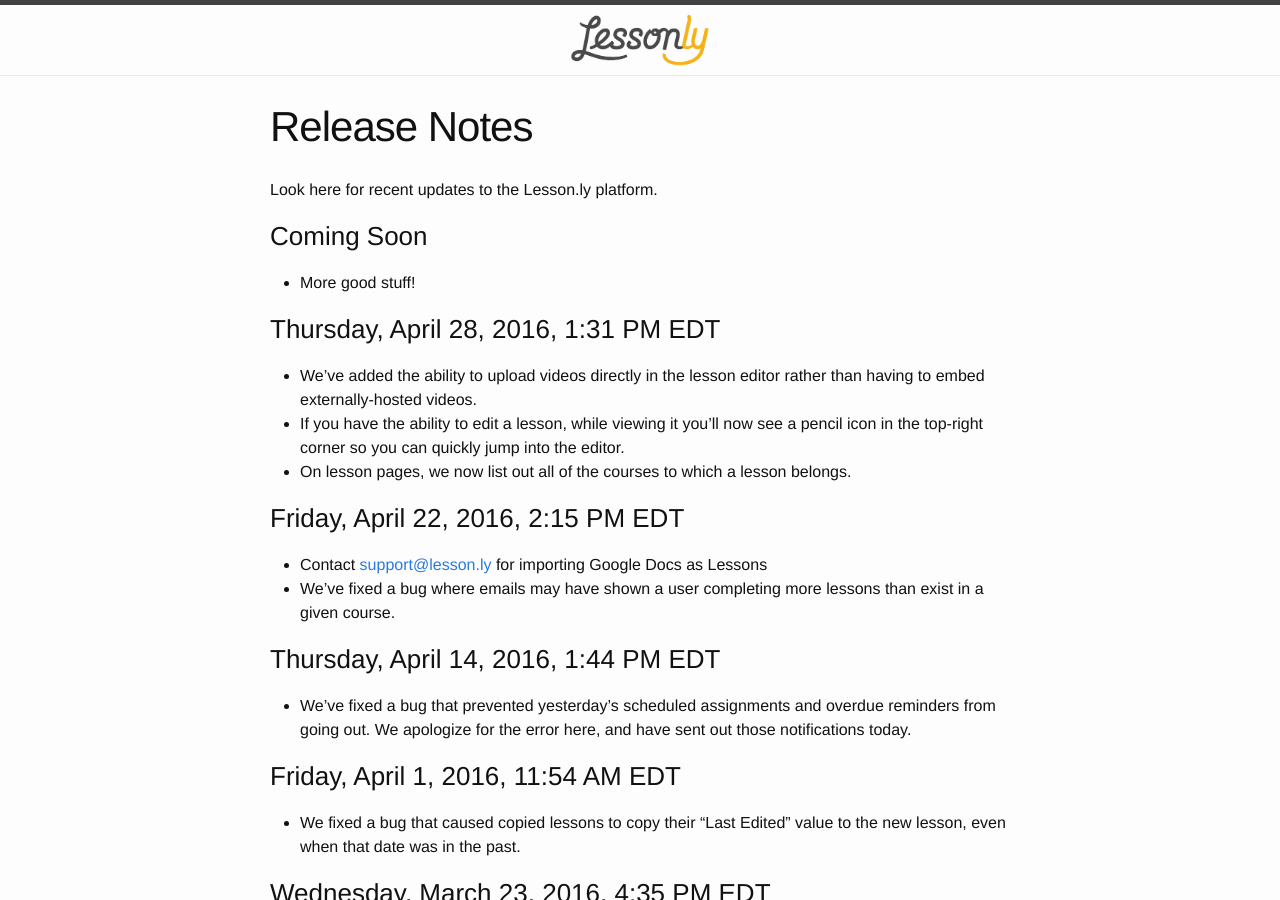
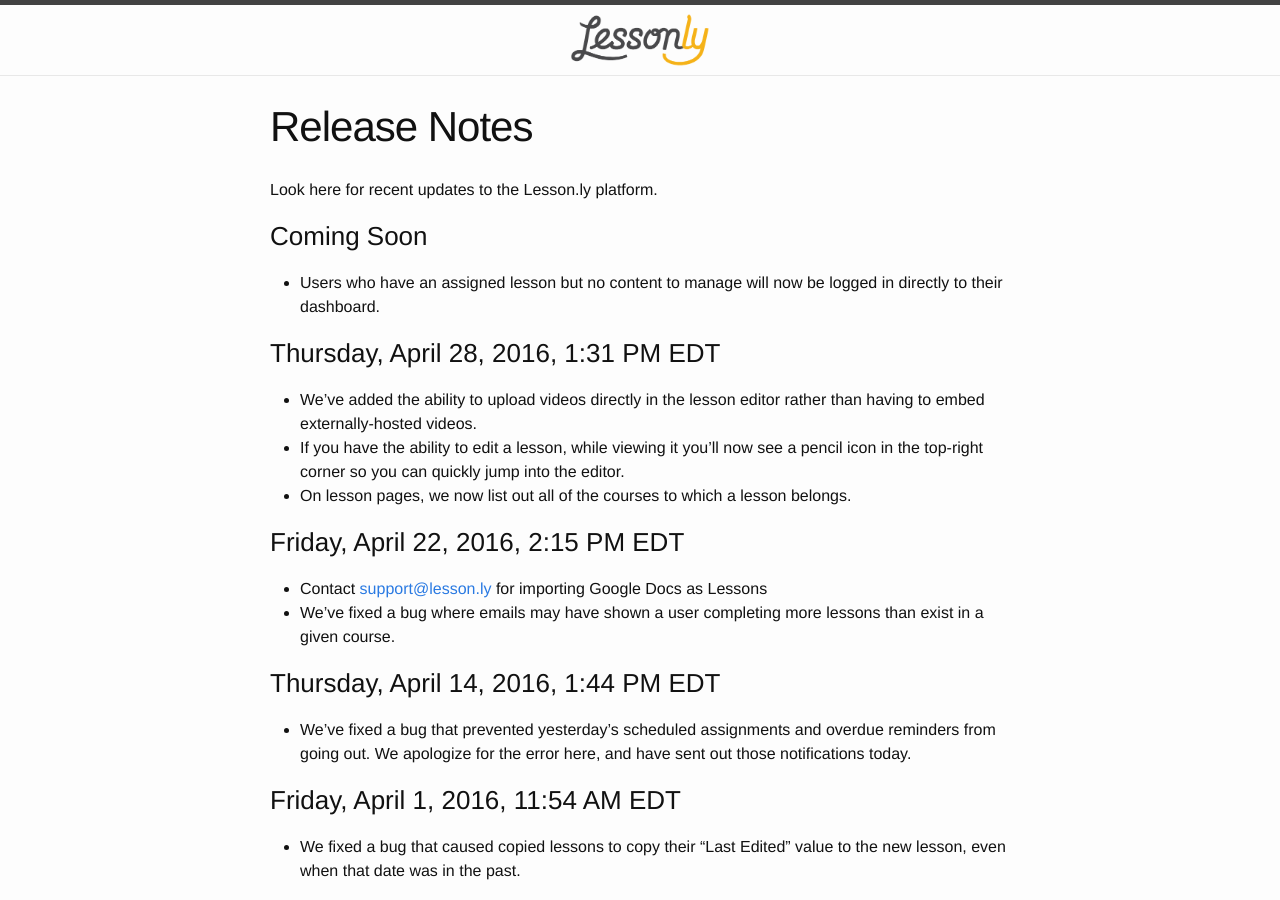
Before and after one commit to isabella232/lessonly.github.io, a Jekyll site: the page built from release-notes.md, in a window 1280 px wide and 900 px high. Built offline with Jekyll 4.4.1, drawn with Linux system fonts in a browser that asks for light colours.

Commit message:
release notes: direct to dashboard

```diff
--- a/release-notes.md
+++ b/release-notes.md
@@ -8,7 +8,7 @@
 
 ### Coming Soon
 
-- More good stuff!
+- Users who have an assigned lesson but no content to manage will now be logged in directly to their dashboard.
 
 ### Thursday, April 28, 2016, 1:31 PM EDT
 
```
